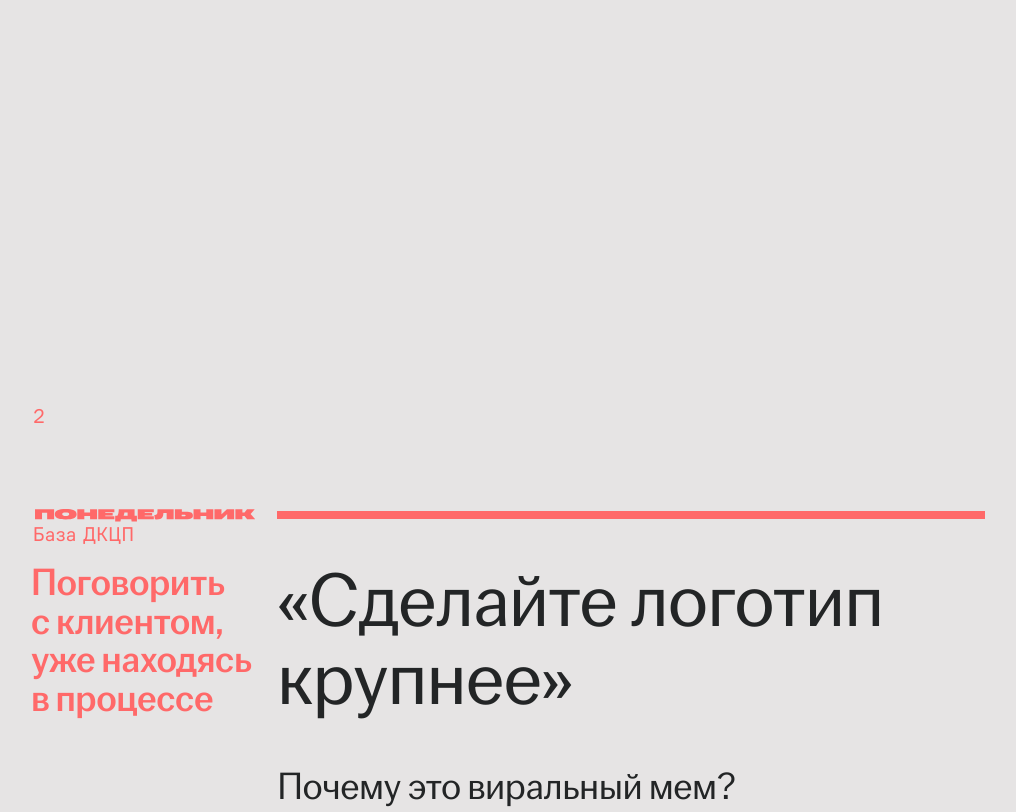
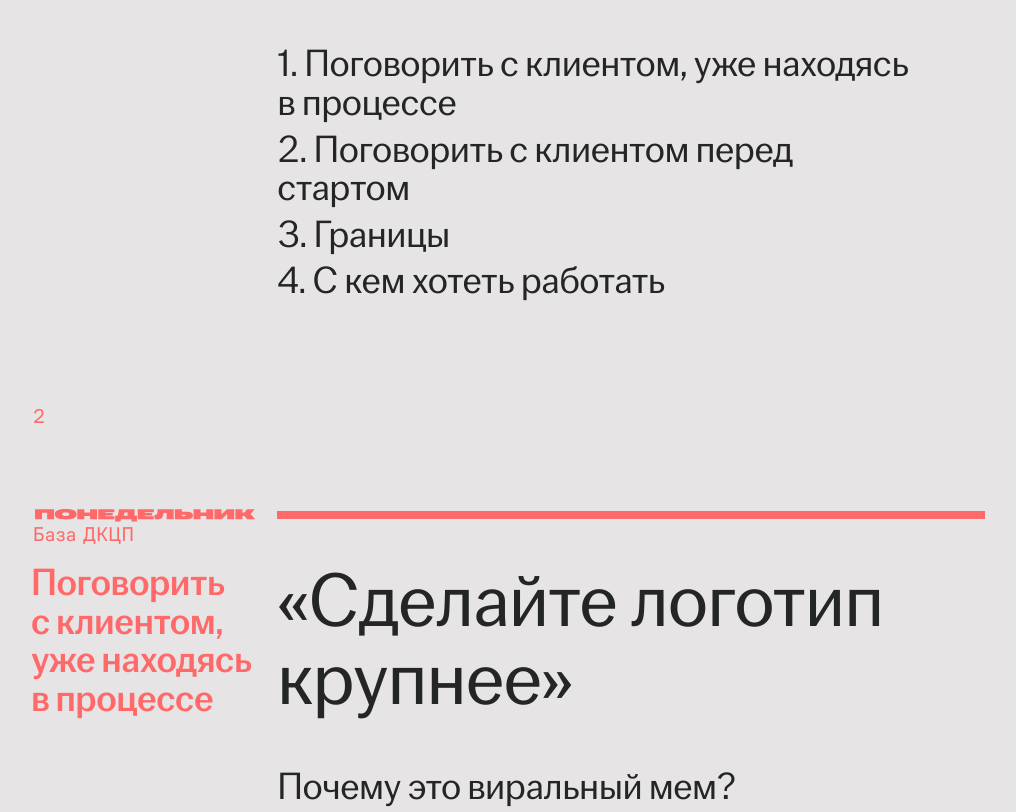
Before and after one commit to Eugene-Arutyunov/pndlnk-slides, an Eleventy site: page src/lesson3.html in a window 1280 px wide. Shown: the part 1130-1942 px from the top of the page, without its empty margins (8-1024 px from the left). Built offline with nearby package versions, Linux system fonts and the light colour scheme; Eleventy itself is replaced by a stand-in of ours; files that its build step writes are made by us from their sources.

Commit message:
Add additional client communication points to lesson3 content

```diff
--- a/src/lesson3.html
+++ b/src/lesson3.html
@@ -29,6 +29,10 @@ block content %}
     <blockquote class="loud">
       <p>ДКЦП — коммуникационный инструмент</p>
     </blockquote>
+    <p>1. Поговорить с клиентом, уже находясь в процессе</p>
+    <p>2. Поговорить с клиентом перед стартом</p>
+    <p>3. Границы</p>
+    <p>4. С кем хотеть работать</p>
   </div>
 </div>
 
```
